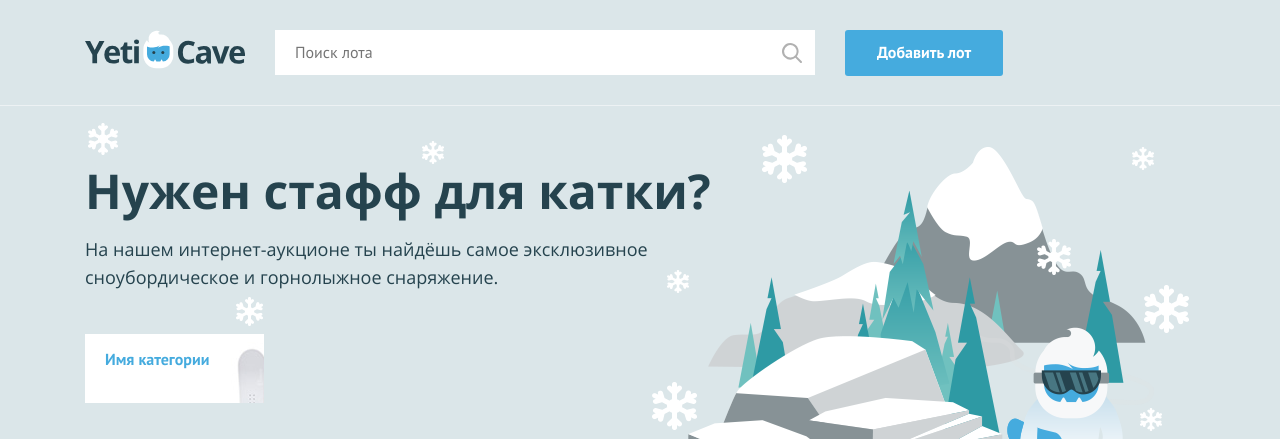
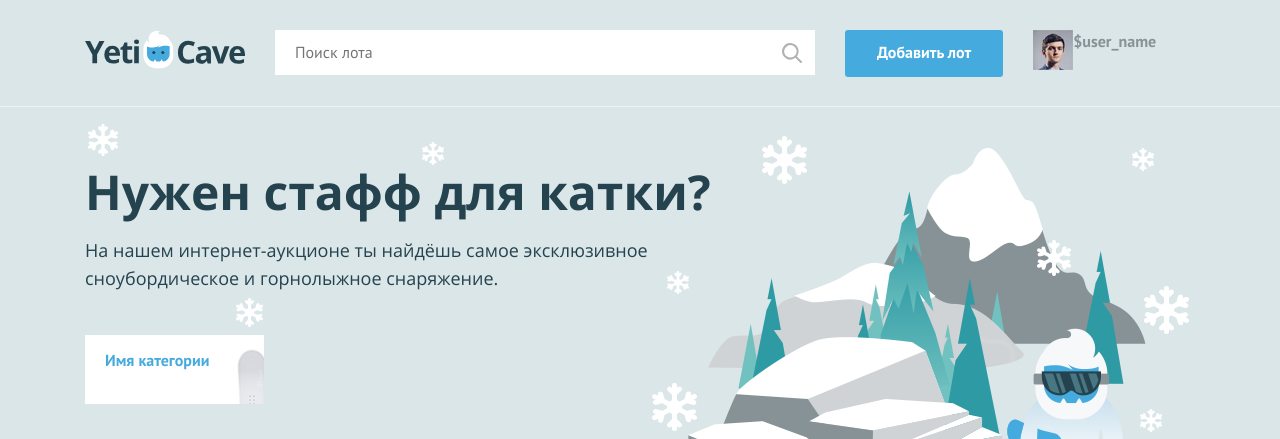
Before and after one commit to Sergey-by-ser/yeticave4, a PHP site: page / in a window 1280 px wide. Shown: the top 439 px of the page. Run offline with PHP 8.4, Linux system fonts and the light colour scheme.

Commit message:
firsttask

```diff
--- a/index.php
+++ b/index.php
@@ -28,8 +28,24 @@
 
         <nav class="user-menu">
 
+            <?php if($is_auth):?>
+            <div class="user-menu__image">
+                <img src="img/user.jpg" width="40" height="40" alt="Пользователь">
+            </div>
+            <div class="user-menu__logged">
+                <p>$user_name</p>
+            </div>
+            <?php else:?>
+                <ul class="user-menu__list">
+                    <li class="user-menu__item">
+                        <a href="#">Регистрация</a>
+                    </li>
+                    <li class="user-menu__item">
+                        <a href="#">Вход</a>
+                    </li>
+                </ul>
         <!-- здесь должен быть PHP код для показа меню и данных пользователя -->
-
+            <?php endif;?>
         </nav>
     </div>
 </header>
```
